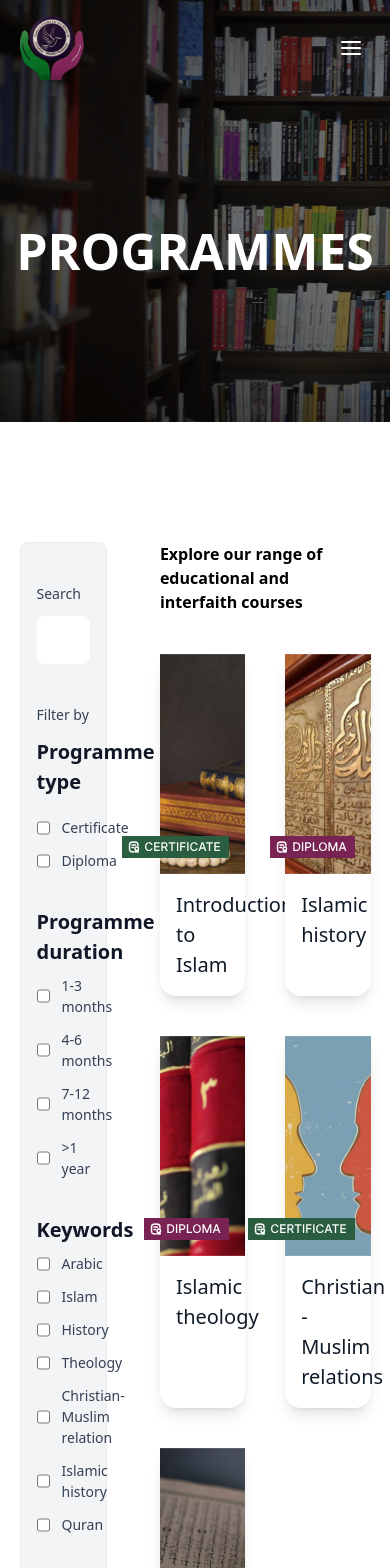
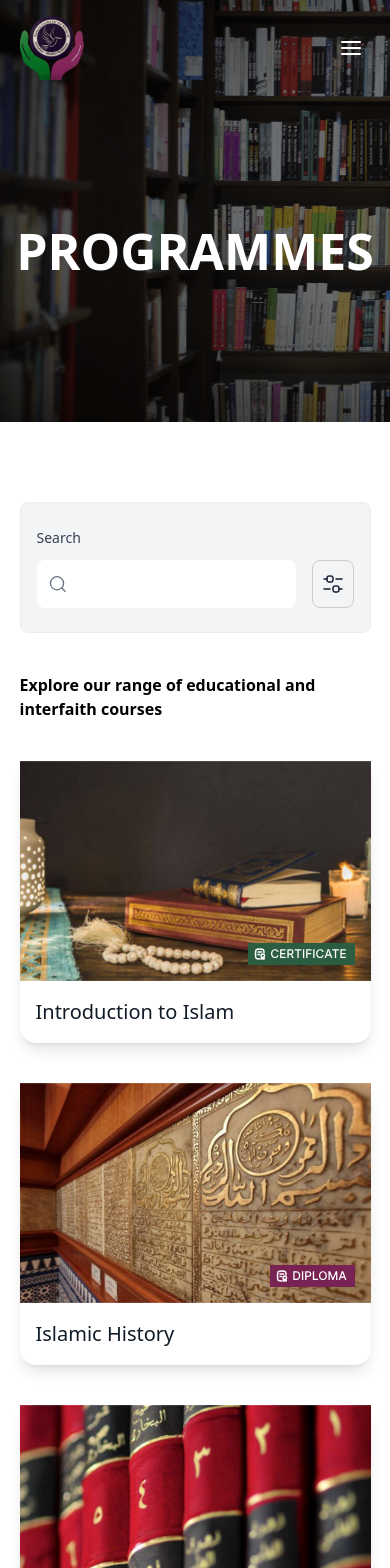
Before and after one commit to Frokesy/kaduna, a React (Vite) app: page /programmes in a window 390 px wide. Shown: the top 1568 px of the page. Built offline with nearby package versions, Linux system fonts and the light colour scheme.

Commit message:
modified programmes page to make filters work and also to be responsive

```diff
--- a/src/components/Icons.tsx
+++ b/src/components/Icons.tsx
@@ -756,3 +756,52 @@ export const SearchIcon = () => (
     </defs>
   </svg>
 );
+
+export const FilterIcon = () => (
+  <svg
+    width="24"
+    height="24"
+    viewBox="0 0 24 24"
+    fill="none"
+    xmlns="http://www.w3.org/2000/svg"
+  >
+    <path
+      d="M3 7H6"
+      stroke="#141B34"
+      strokeWidth="1.5"
+      strokeLinecap="round"
+      strokeLinejoin="round"
+    />
+    <path
+      d="M3 17H9"
+      stroke="#141B34"
+      strokeWidth="1.5"
+      strokeLinecap="round"
+      strokeLinejoin="round"
+    />
+    <path
+      d="M18 17L21 17"
+      stroke="#141B34"
+      strokeWidth="1.5"
+      strokeLinecap="round"
+      strokeLinejoin="round"
+    />
+    <path
+      d="M15 7L21 7"
+      stroke="#141B34"
+      strokeWidth="1.5"
+      strokeLinecap="round"
+      strokeLinejoin="round"
+    />
+    <path
+      d="M6 7C6 6.06812 6 5.60218 6.15224 5.23463C6.35523 4.74458 6.74458 4.35523 7.23463 4.15224C7.60218 4 8.06812 4 9 4C9.93188 4 10.3978 4 10.7654 4.15224C11.2554 4.35523 11.6448 4.74458 11.8478 5.23463C12 5.60218 12 6.06812 12 7C12 7.93188 12 8.39782 11.8478 8.76537C11.6448 9.25542 11.2554 9.64477 10.7654 9.84776C10.3978 10 9.93188 10 9 10C8.06812 10 7.60218 10 7.23463 9.84776C6.74458 9.64477 6.35523 9.25542 6.15224 8.76537C6 8.39782 6 7.93188 6 7Z"
+      stroke="#141B34"
+      strokeWidth="1.5"
+    />
+    <path
+      d="M12 17C12 16.0681 12 15.6022 12.1522 15.2346C12.3552 14.7446 12.7446 14.3552 13.2346 14.1522C13.6022 14 14.0681 14 15 14C15.9319 14 16.3978 14 16.7654 14.1522C17.2554 14.3552 17.6448 14.7446 17.8478 15.2346C18 15.6022 18 16.0681 18 17C18 17.9319 18 18.3978 17.8478 18.7654C17.6448 19.2554 17.2554 19.6448 16.7654 19.8478C16.3978 20 15.9319 20 15 20C14.0681 20 13.6022 20 13.2346 19.8478C12.7446 19.6448 12.3552 19.2554 12.1522 18.7654C12 18.3978 12 17.9319 12 17Z"
+      stroke="#141B34"
+      strokeWidth="1.5"
+    />
+  </svg>
+);
--- a/src/pages/programmes/index.tsx
+++ b/src/pages/programmes/index.tsx
@@ -1,41 +1,104 @@
+import { useState } from 'react';
+import { motion, AnimatePresence } from 'framer-motion';
+
 import DefaultHero from '../../components/defaults/DefaultHero';
 import Footer from '../../components/defaults/Footer';
 import Newsletter from '../../components/home/Newsletter';
-import { CertificateTag, DiplomaTag, SearchIcon } from '../../components/Icons';
+import {
+  CertificateTag,
+  DiplomaTag,
+  FilterIcon,
+  SearchIcon,
+} from '../../components/Icons';
+
+type Course = {
+  id: number;
+  title: string;
+  backgroundImg: string;
+  type: 'certificate' | 'diploma';
+  duration: '1-3' | '4-6' | '7-12' | '>12';
+  keywords: string[];
+};
 
 const Programmes = () => {
-  const courseItems = [
+  const courseItems: Course[] = [
     {
       id: 1,
       title: 'Introduction to Islam',
       backgroundImg: '/assets/course-imgs/img-one.jpg',
-      tag: <CertificateTag />,
+      type: 'certificate',
+      duration: '1-3',
+      keywords: ['islam', 'theology'],
     },
     {
       id: 2,
-      title: 'Islamic history',
+      title: 'Islamic History',
       backgroundImg: '/assets/course-imgs/img-two.jpg',
-      tag: <DiplomaTag />,
+      type: 'diploma',
+      duration: '7-12',
+      keywords: ['history', 'islam'],
     },
     {
       id: 3,
-      title: 'Islamic theology',
+      title: 'Islamic Theology',
       backgroundImg: '/assets/course-imgs/img-three.jpg',
-      tag: <DiplomaTag />,
+      type: 'diploma',
+      duration: '4-6',
+      keywords: ['theology', 'islam'],
     },
     {
       id: 4,
-      title: 'Christian - Muslim relations',
+      title: 'Christian - Muslim Relations',
       backgroundImg: '/assets/course-imgs/img-four.jpg',
-      tag: <CertificateTag />,
+      type: 'certificate',
+      duration: '4-6',
+      keywords: ['christian-muslim', 'history'],
     },
     {
       id: 5,
-      title: 'Quran arabic basic',
+      title: 'Quran Arabic (Basic)',
       backgroundImg: '/assets/course-imgs/img-five.jpg',
-      tag: <CertificateTag />,
+      type: 'certificate',
+      duration: '1-3',
+      keywords: ['arabic', 'quran'],
     },
   ];
+
+  const [search, setSearch] = useState('');
+  const [types, setTypes] = useState<string[]>([]);
+  const [durations, setDurations] = useState<string[]>([]);
+  const [keywords, setKeywords] = useState<string[]>([]);
+  const [showFilters, setShowFilters] = useState(false);
+
+  const toggleValue = (
+    value: string,
+    state: string[],
+    setState: (v: string[]) => void
+  ) => {
+    setState(
+      state.includes(value)
+        ? state.filter((v) => v !== value)
+        : [...state, value]
+    );
+  };
+
+  const filteredCourses = courseItems.filter((course) => {
+    const matchesSearch = course.title
+      .toLowerCase()
+      .includes(search.toLowerCase());
+
+    const matchesType = types.length === 0 || types.includes(course.type);
+
+    const matchesDuration =
+      durations.length === 0 || durations.includes(course.duration);
+
+    const matchesKeywords =
+      keywords.length === 0 ||
+      keywords.some((k) => course.keywords.includes(k));
+
+    return matchesSearch && matchesType && matchesDuration && matchesKeywords;
+  });
+
   return (
     <div>
       <DefaultHero
@@ -43,124 +106,156 @@ const Programmes = () => {
         img="/assets/hero-imgs/programme-hero.png"
       />
 
-      <div className="my-30 w-[90vw] mx-auto flex justify-between space-x-10">
-        <div className="w-[25%] bg-gray-100 border border-[#EAECF0] rounded-lg px-4 py-10">
+      <div className="lg:my-30 my-20 w-[90vw] mx-auto flex lg:flex-row flex-col lg:space-x-10">
+        <div className="lg:w-[25%]">
+          <div className="bg-gray-100 border border-[#EAECF0] rounded-lg px-4 py-6">
             <div className="flex flex-col space-y-3">
               <h2 className="text-[14px] text-[#344054]">Search</h2>
-            <div className="bg-[#ffffff] p-3 rounded-lg flex items-center space-x-3">
+              <div className="flex space-x-4">
+                <div className="flex items-center space-x-3 w-full bg-white p-3 rounded-lg">
                   <SearchIcon />
-              <input type="text" className="bg-transparent outline-none" />
+                  <input
+                    type="text"
+                    value={search}
+                    onChange={(e) => setSearch(e.target.value)}
+                    className="bg-transparent outline-none w-full"
+                  />
+                </div>
+                <button
+                  onClick={() => setShowFilters((p) => !p)}
+                  className="border border-[#ccc] p-2 rounded-lg lg:hidden"
+                >
+                  <FilterIcon />
+                </button>
               </div>
             </div>
 
-          <div className="flex flex-col space-y-3 mt-10">
-            <h2 className="text-[14px] text-[#344054]">Filter by</h2>
-            <h2 className="text-[20px] font-semibold text-[#101828]">
+            <AnimatePresence>
+              {(showFilters || window.innerWidth >= 1024) && (
+                <motion.div
+                  initial={{ height: 0, opacity: 0 }}
+                  animate={{ height: 'auto', opacity: 1 }}
+                  exit={{ height: 0, opacity: 0 }}
+                  transition={{ duration: 0.3 }}
+                  className="overflow-hidden"
+                >
+                  <div className="mt-8">
+                    <h2 className="font-semibold text-[#101828]">
                       Programme type
                     </h2>
-            <div className="flex flex-col space-y-3 mt-2">
-              <div className="rounded-lg flex items-center space-x-3">
-                <input type="checkbox" className="w-4 h-4" />
-                <span className="text-[#344054] text-[14px]">Certificate</span>
-              </div>
-              <div className="rounded-lg flex items-center space-x-3">
-                <input type="checkbox" className="w-4 h-4" />
-                <span className="text-[#344054] text-[14px]">Diploma</span>
+                    <div className="mt-3 space-y-2">
+                      {['certificate', 'diploma'].map((t) => (
+                        <label
+                          key={t}
+                          className="flex items-center space-x-3 text-sm"
+                        >
+                          <input
+                            type="checkbox"
+                            checked={types.includes(t)}
+                            onChange={() => toggleValue(t, types, setTypes)}
+                          />
+                          <span className="capitalize">{t}</span>
+                        </label>
+                      ))}
                     </div>
                   </div>
 
                   <div className="mt-6">
-              <h2 className="text-[20px] font-semibold text-[#101828]">
+                    <h2 className="font-semibold text-[#101828]">
                       Programme duration
                     </h2>
-              <div className="flex flex-col space-y-3 mt-2">
-                <div className="rounded-lg flex items-center space-x-3">
-                  <input type="checkbox" className="w-4 h-4" />
-                  <span className="text-[#344054] text-[14px]">1-3 months</span>
-                </div>
-                <div className="rounded-lg flex items-center space-x-3">
-                  <input type="checkbox" className="w-4 h-4" />
-                  <span className="text-[#344054] text-[14px]">4-6 months</span>
-                </div>
-                <div className="rounded-lg flex items-center space-x-3">
-                  <input type="checkbox" className="w-4 h-4" />
-                  <span className="text-[#344054] text-[14px]">
-                    7-12 months
-                  </span>
-                </div>
-                <div className="rounded-lg flex items-center space-x-3">
-                  <input type="checkbox" className="w-4 h-4" />
-                  <span className="text-[#344054] text-[14px]">
-                    {'>'}1 year
-                  </span>
-                </div>
+                    <div className="mt-3 space-y-2">
+                      {['1-3', '4-6', '7-12', '>12'].map((d) => (
+                        <label
+                          key={d}
+                          className="flex items-center space-x-3 text-sm"
+                        >
+                          <input
+                            type="checkbox"
+                            checked={durations.includes(d)}
+                            onChange={() =>
+                              toggleValue(d, durations, setDurations)
+                            }
+                          />
+                          <span>{d === '>12' ? '>1 year' : `${d} months`}</span>
+                        </label>
+                      ))}
                     </div>
                   </div>
 
                   <div className="mt-6">
-              <h2 className="text-[20px] font-semibold text-[#101828]">
-                Keywords
-              </h2>
-              <div className="flex flex-col space-y-3 mt-2">
-                <div className="rounded-lg flex items-center space-x-3">
-                  <input type="checkbox" className="w-4 h-4" />
-                  <span className="text-[#344054] text-[14px]">Arabic</span>
-                </div>
-                <div className="rounded-lg flex items-center space-x-3">
-                  <input type="checkbox" className="w-4 h-4" />
-                  <span className="text-[#344054] text-[14px]">Islam</span>
-                </div>
-                <div className="rounded-lg flex items-center space-x-3">
-                  <input type="checkbox" className="w-4 h-4" />
-                  <span className="text-[#344054] text-[14px]">History</span>
-                </div>
-                <div className="rounded-lg flex items-center space-x-3">
-                  <input type="checkbox" className="w-4 h-4" />
-                  <span className="text-[#344054] text-[14px]">Theology</span>
-                </div>
-                <div className="rounded-lg flex items-center space-x-3">
-                  <input type="checkbox" className="w-4 h-4" />
-                  <span className="text-[#344054] text-[14px]">
-                    Christian-Muslim relation
+                    <h2 className="font-semibold text-[#101828]">Keywords</h2>
+                    <div className="mt-3 space-y-2">
+                      {[
+                        'arabic',
+                        'islam',
+                        'history',
+                        'theology',
+                        'christian-muslim',
+                        'quran',
+                      ].map((k) => (
+                        <label
+                          key={k}
+                          className="flex items-center space-x-3 text-sm"
+                        >
+                          <input
+                            type="checkbox"
+                            checked={keywords.includes(k)}
+                            onChange={() =>
+                              toggleValue(k, keywords, setKeywords)
+                            }
+                          />
+                          <span className="capitalize">
+                            {k.replace('-', ' ')}
                           </span>
-                </div>
-                <div className="rounded-lg flex items-center space-x-3">
-                  <input type="checkbox" className="w-4 h-4" />
-                  <span className="text-[#344054] text-[14px]">
-                    Islamic history
-                  </span>
-                </div>
-                <div className="rounded-lg flex items-center space-x-3">
-                  <input type="checkbox" className="w-4 h-4" />
-                  <span className="text-[#344054] text-[14px]">Quran</span>
+                        </label>
+                      ))}
                     </div>
                   </div>
+                </motion.div>
+              )}
+            </AnimatePresence>
           </div>
         </div>
-        </div>
-        <div className="w-[60%]">
-          <h2 className="font-semibold">
+
+        <div className="lg:w-[60%] mt-10 lg:mt-0">
+          <h2 className="font-semibold mb-10">
             Explore our range of educational and interfaith courses
           </h2>
-          <div className="mt-10 grid grid-cols-2 gap-10">
-            {courseItems.map((course) => (
-              <div
+
+          <motion.div layout className="grid lg:grid-cols-2 gap-10">
+            <AnimatePresence>
+              {filteredCourses.map((course) => (
+                <motion.div
+                  layout
                   key={course.id}
-                className="course-card bg-white rounded-b-2xl shadow-lg"
+                  initial={{ opacity: 0, y: 20 }}
+                  animate={{ opacity: 1, y: 0 }}
+                  exit={{ opacity: 0, y: 20 }}
+                  transition={{ duration: 0.25 }}
+                  className="bg-white rounded-b-2xl shadow-lg"
                 >
                   <div
                     className="h-55 bg-cover bg-center flex items-end justify-end"
-                  style={{ backgroundImage: `url(${course.backgroundImg})` }}
+                    style={{
+                      backgroundImage: `url(${course.backgroundImg})`,
+                    }}
                   >
-                  <div className="p-4">{course.tag}</div>
+                    <div className="p-4">
+                      {course.type === 'certificate' ? (
+                        <CertificateTag />
+                      ) : (
+                        <DiplomaTag />
+                      )}
                     </div>
-
+                  </div>
                   <h3 className="text-[20px] text-[#101B28] p-4">
                     {course.title}
                   </h3>
-              </div>
+                </motion.div>
               ))}
-          </div>
+            </AnimatePresence>
+          </motion.div>
         </div>
       </div>
 
```
Lines whose indentation alone changed are shown as unchanged.
